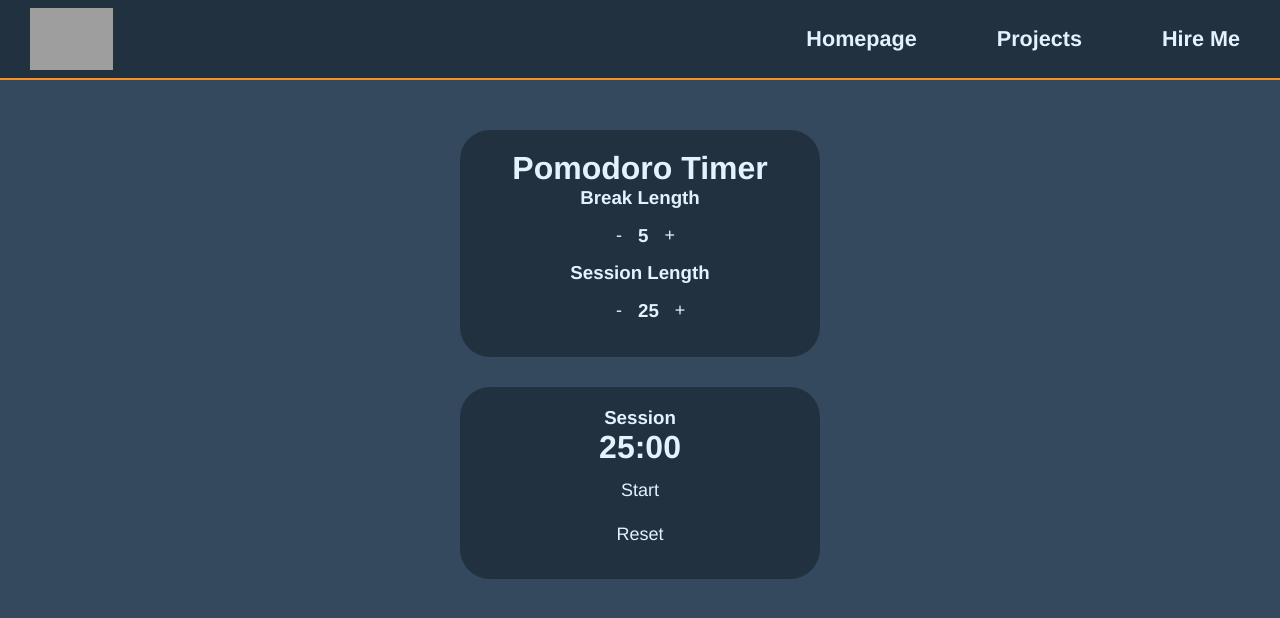
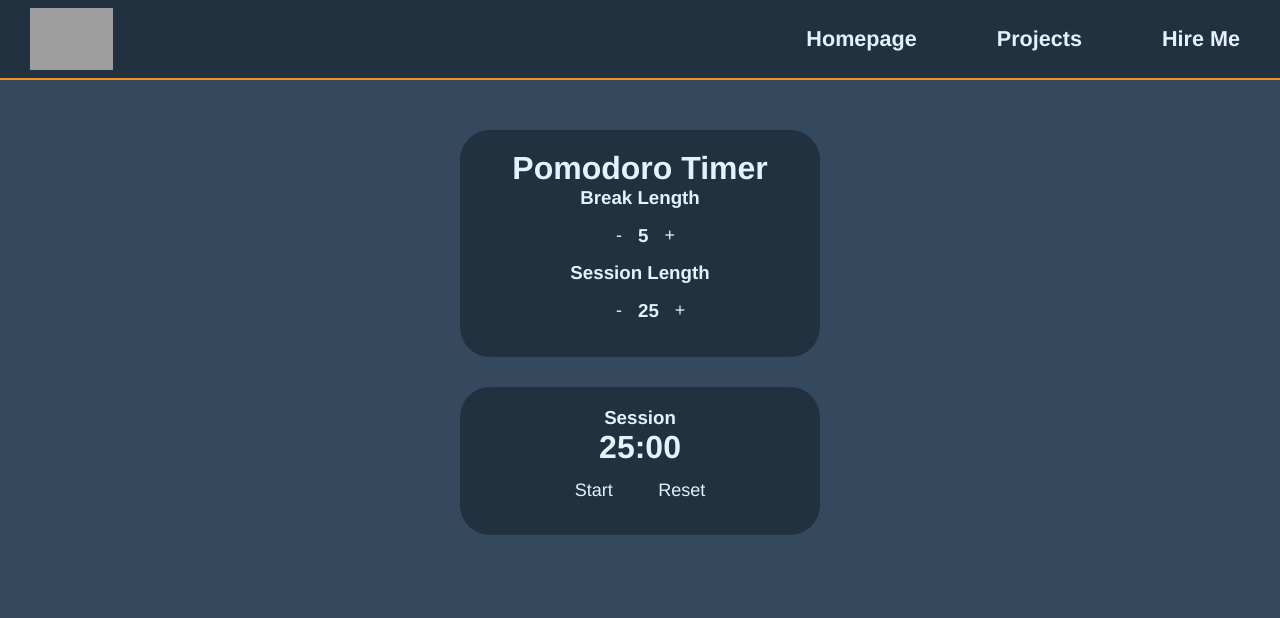
Before and after one commit to Windowsnipz/pomodoro-timer, a React (Create React App) app: page / in a window 1280 px wide. Shown: the top 618 px of the page. Built offline with nearby package versions, Linux system fonts and the light colour scheme; grey boxes are pictures that could not be loaded.

Commit message:
flexed the buttons

```diff
--- a/src/Clock.js
+++ b/src/Clock.js
@@ -69,7 +69,7 @@ function Clock({ sessionLength, breakLength, changeSessionLength, changeBreakLen
                     {seconds < 10 ? "0" + seconds : seconds }
                 </h1>
             </div>
-            <div>
+            <div id="button-container">
                 <button id="start_stop" class="btn" onClick={toggleTimer}>
                     {isActive ? 'Stop' : 'Start'}
                 </button>
--- a/src/index.css
+++ b/src/index.css
@@ -152,6 +152,12 @@ code {
   background-color: var(--orange1);
 }
 
+#button-container {
+  display: flex;
+  width: 55%;
+  margin: auto;
+}
+
 /* Footer */
 footer {
   position: absolute;
```
